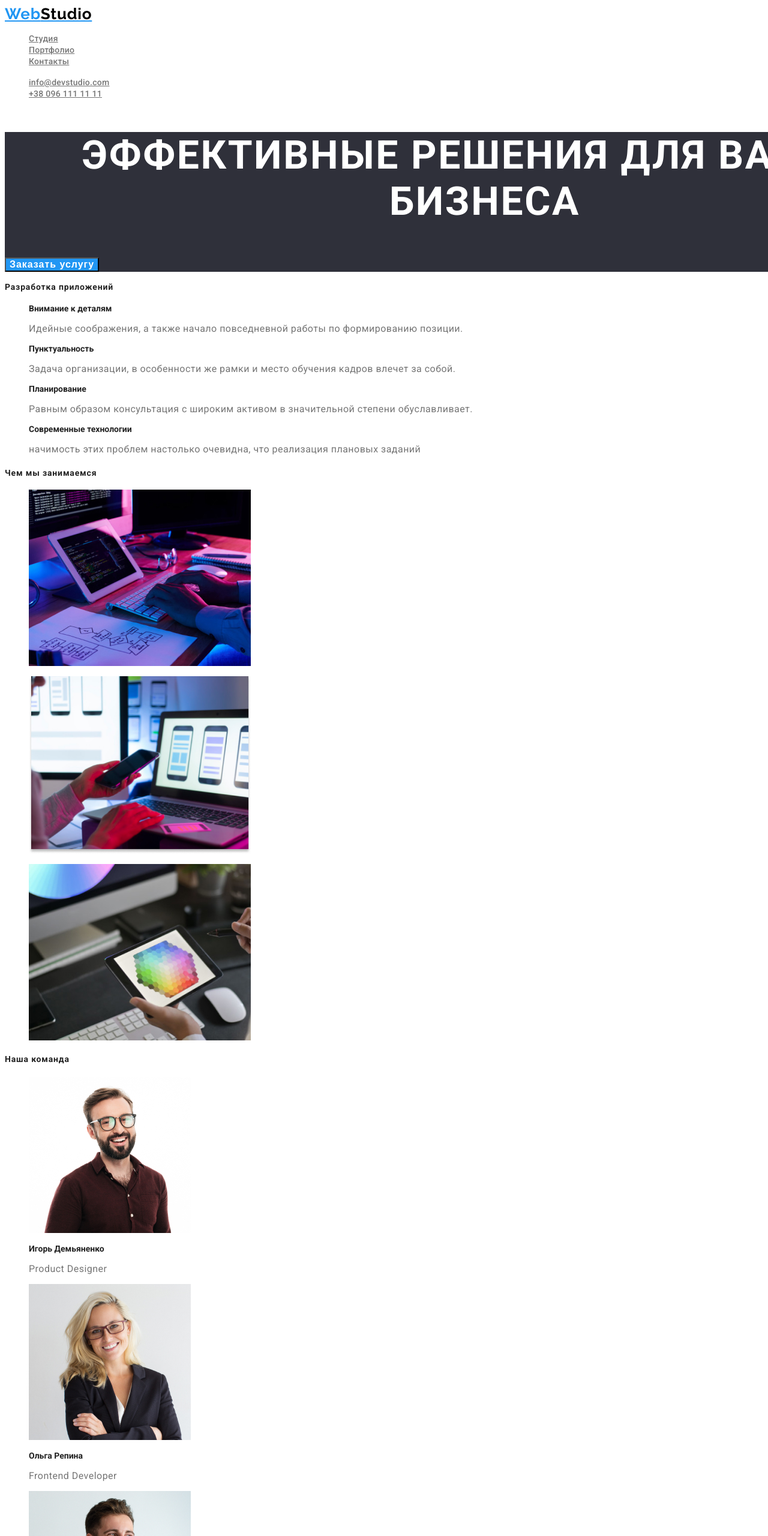
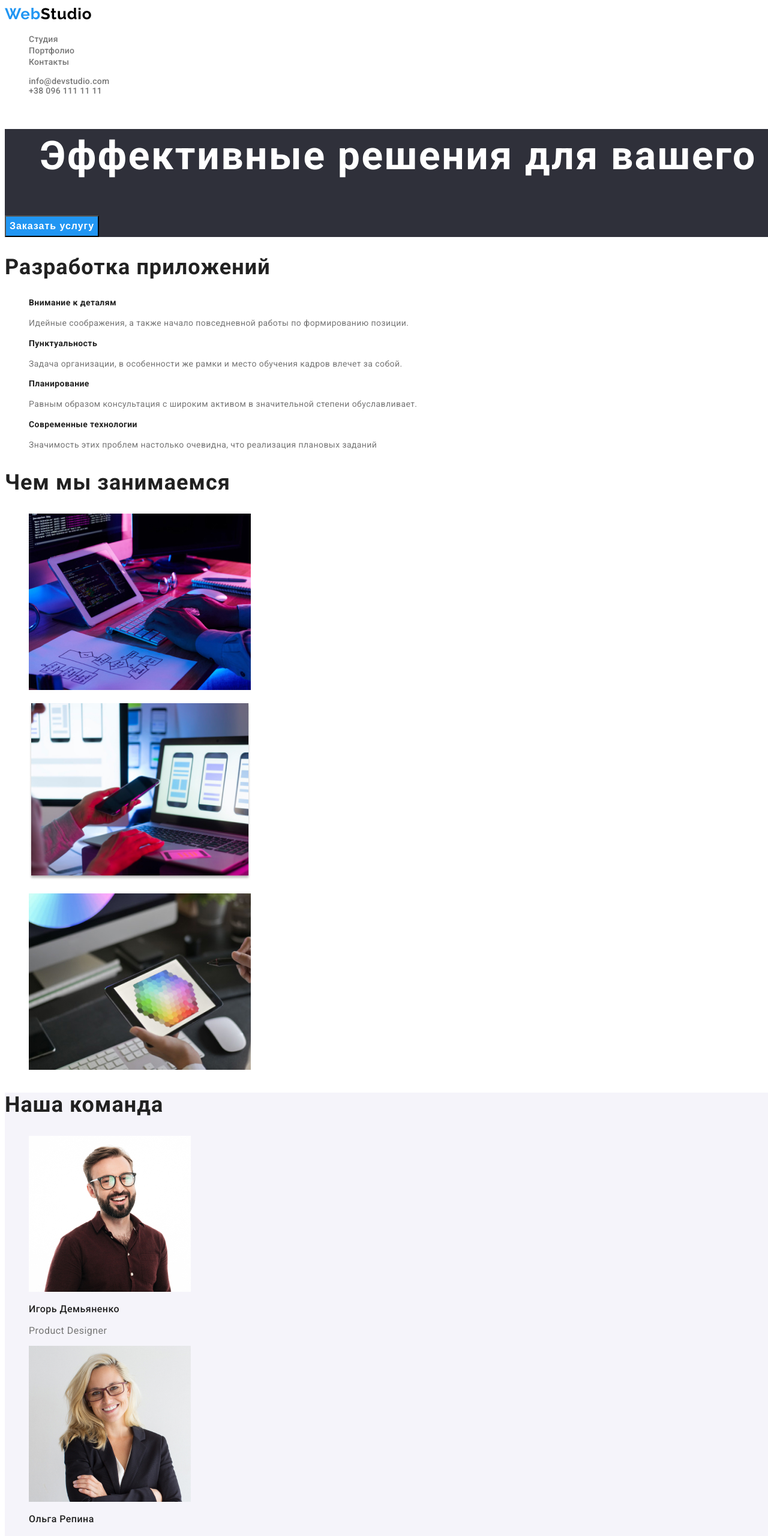
Before and after one commit to dmytrovoik/goit-markup-hw-02, a plain HTML site: page index.html in a window 1280 px wide. Shown: the top 2560 px of the page at 60% size. Drawn offline with Linux system fonts and the light colour scheme.

Commit message:
right-class

```diff
--- a/css/styless.css
+++ b/css/styles.css
@@ -17,11 +17,14 @@ box-shadow; text-shadow #rgba(0, 0, 0, 0.25)
     --bg-grey: #2F303A;
     --text-shadow: rgba(0, 0, 0, 0.25);
     --text-footer: rgba(255, 255, 255, 0.6)}
+a {
+    text-decoration: none;
+}
 body {
     width: 1600px;
     background-color:var(--text-bg-white);
     color: var(--primary-text-color);
-    font-family: Roboto, sans-serif;
+    font-family: 'Roboto', sans-serif;
     letter-spacing: 0.03em
     position: absolute;}
 /*кнопки*/
@@ -30,26 +33,20 @@ button {
     background-color: var(--accent-color);
     font-weight: 700;
     font-size: 16px;
-    line-height: 1,88;
+    line-height: 1.88;
     display: flex;
     align-items: center;
     text-align: center;
-    letter-spacing: 0.06em;}
-h2 {
-    color: var(--titlt-text-color)
-    font-weight: 700;
-    font-size: 18px;
-    line-height: 2;
     letter-spacing: 0.06em;}
 .list {
     list-style: none;}
 /* лого */
 .logo {
     color: var(--accent-color);
-    font-family: Raleway, sans-serif;
+    font-family: 'Raleway', sans-serif;
     font-weight: 700;
     font-size: 26px;
-    line-height: 1,19;
+    line-height: 1.19;
     letter-spacing: 0.03em;}
 .letterweb {
     color: var(--accent-color);}
@@ -62,71 +59,98 @@ h2 {
     background-color: var(--bg-grey);
     font-weight: 900;
     font-size: 44px;
-    line-height: 1,36;
+    line-height: 1.36;
     text-align: center;
-    letter-spacing: 0.06em;
-    text-transform: uppercase;}
+    letter-spacing: 0.06em;}
 .link {
     color: var(--primary-text-color);
     font-weight: 500;
     font-size: 14px;
-    line-height: 1,14;
+    line-height: 1.14;
+    letter-spacing: 0.02em;}
+.link-header-mail {
+    color: var(--primary-text-color);
+    font-family: 'Roboto';
+    font-weight: 500;
+    font-size: 14px;
+    line-height: 1.14;
     letter-spacing: 0.02em;
-    width: 135px;
-    height: 16px;
-    flex: none;
-    order: 0;
-    flex-grow: 0}
+}
 /*ccылки-футер*/
 .boder {
     color: var(--text-bg-white);
     font-weight: 400;
     font-size: 14px;
-    line-height: 1,71;
-    letter-spacing: 0.03em;
-    border: 1px solid #000000;
-    text-shadow: var(--text-shadow);}
+    line-height: 1.71;
+    letter-spacing: 0.03em;}
 /* site nav */
 .site-nav .link:hover, .site-nav .link:focus {
     color: var(--titlt-text-color);
     color: var(--accent-color);
     font-weight: 500;
     font-size: 14px;
-    line-height: 1,14;
+    line-height: 1.14;
     letter-spacing: 0.02em;}
 .section {
     font-weight: 400;
     font-size: 14px;
-    line-height: 1,71;}
+    line-height: 1.71;}
 .section-title {
     color: var(--titlt-text-color);
+    font-family: 'Roboto';
+    font-weight: 700;
+    font-size: 36px;
+    line-height: 1.16;
+    letter-spacing: 0.03em;}
+.section-head {
+    color: var(--titlt-text-color);
+    font-family: 'Roboto';
     font-weight: 700;
     font-size: 14px;
-    line-height: 1,14;}
+    line-height: 1.14;
+    letter-spacing: 0.03em;}
 .section-people {
-    background-color: var(--bg-grey-people);}
+    background-color: #F5F4FA;}
+.section-name {
+    color: var(--titlt-text-color);
+    font-family: 'Roboto';
+    font-weight: 500;
+    font-size: 16px;
+    line-height: 1.18;
+    letter-spacing: 0.03em;}
 .auth-nav .link:hover, .link:focus {
     color: var(--accent-color);}
-
-.p {
+.description {
+    color: var(--primary-text-color);
+    font-family: 'Roboto';
+    font-weight: 400;
+    font-size: 14px;
+    line-height: 1.71;
+    letter-spacing: 0.03em;
+}
+.speciality {
+    color: var(--primary-text-color);
+    font-family: 'Roboto';
+    font-weight: 400;
+    font-size: 16px;
+    line-height: 1.19;
+    letter-spacing: 0.03em;}
+.bisness {
     color: var(--primary-text-color);
     font-weight: 400;
     font-size: 16px;
-    line-height: 1,88;
+    line-height: 1.88;
     letter-spacing: 0.03em;}
 .site-auth {
-    color: var(--text-footer)
-font-weight: 400;
-font-size: 14px;
-line-height: 1,71;}
-.shadow-link {
-    font-family: Roboto;
+    color: var(--text-footer);
     font-weight: 400;
     font-size: 14px;
-    line-height: 1,71;
-    color: var(--text-footer);
-    border: 1px solid #000000;
-    text-shadow: var(--text-shadow);}
+    line-height: 1,71;}
+.shadow-link {
+    font-family: 'Roboto';
+    font-weight: 400;
+    font-size: 14px;
+    line-height: 1.71;}
 .footer {
     color: var(--text-bg-white);
     background-color: var(--bg-grey);}
--- a/index.html
+++ b/index.html
@@ -5,24 +5,24 @@
     <meta http-equiv="X-UA-Compatible" content="IE=edge">
     <meta name="viewport" content="width=device-width, initial-scale=1.0">
     <title>HOMEWORK2</title>
-    <link rel="stylesheet" href="./css/styless.css"/>
+    <link rel="stylesheet" href="./css/styles.css"/>
     <link rel="preconnect" href="https://fonts.googleapis.com">
     <link rel="preconnect" href="https://fonts.gstatic.com" crossorigin>
     <link href="https://fonts.googleapis.com/css2?family=Raleway:wght@700&family=Roboto:wght@400;500;700;900&display=swap" rel="stylesheet">
 </head>
-<body class="page">
+<body>
     <!-- шапка сайта-->
-    <header>
+    <header class="title">
         <nav>
         <a href="./index.html" class="logo"><span class="letterweb">Web</span><span class="letterstudio">Studio</span></a>
         <ul class="site-nav list">
             <li><a href="" class="link">Студия</a></li>
-            <li><a href="./portfolio.html" class="link">Портфолио</a></li>
+            <li><a class="link" href="./portfolio.html" >Портфолио</a></li>
             <li><a href="" class="link">Контакты</a></li>
         </ul>
         </nav>
-        <ul class="auth-nav list">
-            <li><a href="mailto:info@devstudio.com" class="link">info@devstudio.com</a></li>
+        <ul class="auth-nav list link-header-mail">
+            <li><a class=link href="mailto:info@devstudio.com" >info@devstudio.com</a></li>
             <li><a href="tel:+380961111111" class="link">+38 096 111 11 11</a></li>
         </ul>
     </header>
@@ -37,18 +37,18 @@
         <h2 class="section-title">Разработка приложений</h2>
         <ul class="site list">
             <li>
-                <h3 class="section-title">Внимание к деталям</h3>
-                <p class="p">Идейные соображения, а также начало повседневной работы по формированию позиции.</p>
+                <h3 class="section-head">Внимание к деталям</h3>
+                <p class="description">Идейные соображения, а также начало повседневной работы по формированию позиции.</p>
             </li>
             <li>
-                <h3 class="section-title">Пунктуальность</h3>
-                <p class="p">Задача организации, в особенности же рамки и место обучения кадров влечет за собой.</p>
+                <h3 class="section-head">Пунктуальность</h3>
+                <p class="description">Задача организации, в особенности же рамки и место обучения кадров влечет за собой.</p>
             </li><li>
-                <h3 class="section-title">Планирование</h3>
-                <p class="p">Равным образом консультация с широким активом в значительной степени обуславливает.</p>
+                <h3 class="section-head">Планирование</h3>
+                <p class="description">Равным образом консультация с широким активом в значительной степени обуславливает.</p>
             </li><li>
-                <h3 class="section-title">Современные технологии</h3>
-                <p class="p">начимость этих проблем настолько очевидна, что реализация плановых заданий</p>
+                <h3 class="section-head">Современные технологии</h3>
+                <p class="description">Значимость этих проблем настолько очевидна, что реализация плановых заданий</p>
             </li>
         </ul>
     </section>
@@ -76,20 +76,20 @@
         <h2 class="section-title">Наша команда</h2>
         <ul class="site images list">
             <li><img src="./images/human-1.jpg" alt="сотрудник" width="270" />
-                <h3 class="section-title">Игорь Демьяненко</h3>
-                <p class="p">Product Designer</p>
+                <h3 class="section-name">Игорь Демьяненко</h3>
+                <p class="speciality">Product Designer</p>
             </li>
             <li><img src="./images/human-2.jpg" alt="сотрудник" width="270" />
-                <h3 class="section-title">Ольга Репина</h3>
-                <p class="p">Frontend Developer</p>
+                <h3 class="section-name">Ольга Репина</h3>
+                <p class="speciality">Frontend Developer</p>
             </li>
             <li><img src="./images/human-3.jpg" alt="сотрудник" width="270" />
-                <h3 class="section-title">Николай Тарасов</h3>
-                <p class="p">Marketing</p>
+                <h3 class="section-name">Николай Тарасов</h3>
+                <p class="speciality">Marketing</p>
             </li>
             <li><img src="./images/human-4.jpg" alt="сотрудник" width="270" />
-                <h3 class="section-title">Михаил Ермаков</h3>
-                <p class="p">UI Designer</p>
+                <h3 class="section-name">Михаил Ермаков</h3>
+                <p class="speciality">UI Designer</p>
             </li>
         </ul>
     </section>
@@ -100,7 +100,7 @@
         <section class="footer"><h2 class="footer-title">
             <a href="./index.html" class="logo"><span class="letterweb">Web</span><span class="letterstudiofooter">Studio</span></a></h2>
         <address>
-            <ul class="site auth list">
+            <ul class="site-auth list">
                 <li><a class="link boder" href="https://goo.gl/maps/piqngm7oDQpEDh6u6" target="_blank" rel="noopener nofollow noreferrer">г. Киев, пр-т Леси Украинки, 26</a></li>
                 <li><a class="shadow-link" href="mailto:info@devstudio.com">info@devstudio.com</a></li>
                 <li><a class="shadow-link" href="tel:+380961111111">+38 096 111 11 11</a></li>
```
Also changed, not shown: portfolio.html (+31 -31 lines).
